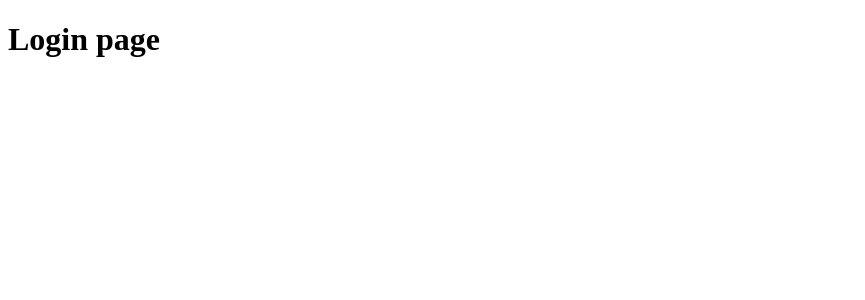
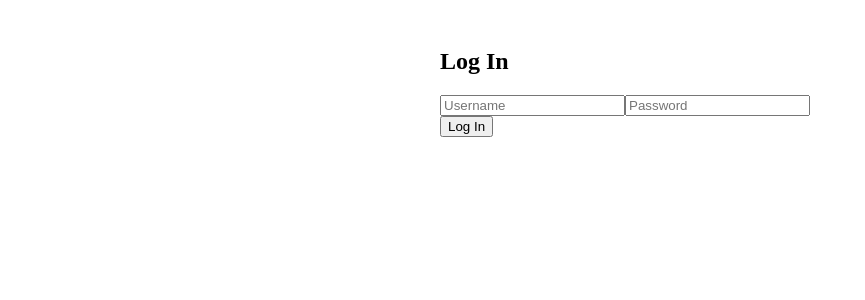
Before and after one commit to Cheetah-user/e-comerce-app, a React (Vite) app in the folder Front-end/: page /login in a window 1280 px wide. Shown: the top 300 px of the page, without its empty margins (0-865 px from the left). Built offline with nearby package versions, Linux system fonts and the light colour scheme.

Commit message:
Add login page

```diff
--- a/Front-end/src/App.jsx
+++ b/Front-end/src/App.jsx
@@ -2,12 +2,13 @@
 import './App.css'
 import { Routes, Route } from 'react-router'
 import Register from './pages/register';
+import Login from './pages/login';
 
 function App() {
   return (
    <Routes>
       <Route path='/' element={<h1>Home page</h1>}/>
-      <Route path='/login' element={<h1>Login page</h1>}/>
+      <Route path='/login' element={<Login/>}/>
       <Route path='/registration' element={<Register/>}/>
       <Route path='/products' element={<h1>Products page</h1>}/>
       <Route path='/categories' element={<h1>Categories page</h1>}/>
--- /dev/null
+++ b/Front-end/src/pages/login.jsx
@@ -0,0 +1,59 @@
+import React, {useState} from "react";
+
+function Login() {
+    const [formData, setFormData] = useState({username: '', password: ''});
+    const [message, setMessage] = useState('');
+    const [error, setError] = useState('');
+
+    // Handle input changes
+    const handleChange = (e) => {
+        setFormData({...formData, [e.target.name]: e.target.value});
+    };
+
+    //Handle form submission
+    const handleSubmit = async (e) => {
+        e.preventDefault();
+        setMessage('');
+        setError(false);
+        try{
+            const response = await fetch('http://localhost:3000/login', {
+                method: 'POST',
+                headers: {
+                    'Content-Type': 'application/json'
+                },
+                body: JSON.stringify(formData),
+            });
+
+            const data = await response.text();
+            //checks if the response is ok
+            if(!response.ok){
+                setError(true);
+                setMessage(data); //Displays the error message: "Invalid email" or "Invalid password"
+                return;
+            }
+            setMessage(data); //Displays the success message: "Login successful"
+            setFormData({username: '', password: ''}); //Resets the form fields
+        }catch(err){
+            setError(true);
+            setMessage('Failed to connect to the server');
+        }
+    };
+
+    return (
+        <div style={{maxWidth: '400px', margin: 'auto', padding: '20px'}}>
+            <h2>Log In</h2>
+            <form onSubmit={handleSubmit}>
+                <input type="text" name="username" placeholder="Username" required value={formData.username} onChange={handleChange}/>
+                <input type="password" name="password" placeholder="Password" required value={formData.password} onChange={handleChange}/>
+                <button type="submit">Log In</button>
+            </form>
+
+            {message && (
+                <p style={{color: error ? 'red' : 'green', marginTop: '10px'}}>
+                    {message}
+                </p>
+            )}
+        </div>
+    );
+};
+export default Login;
```
